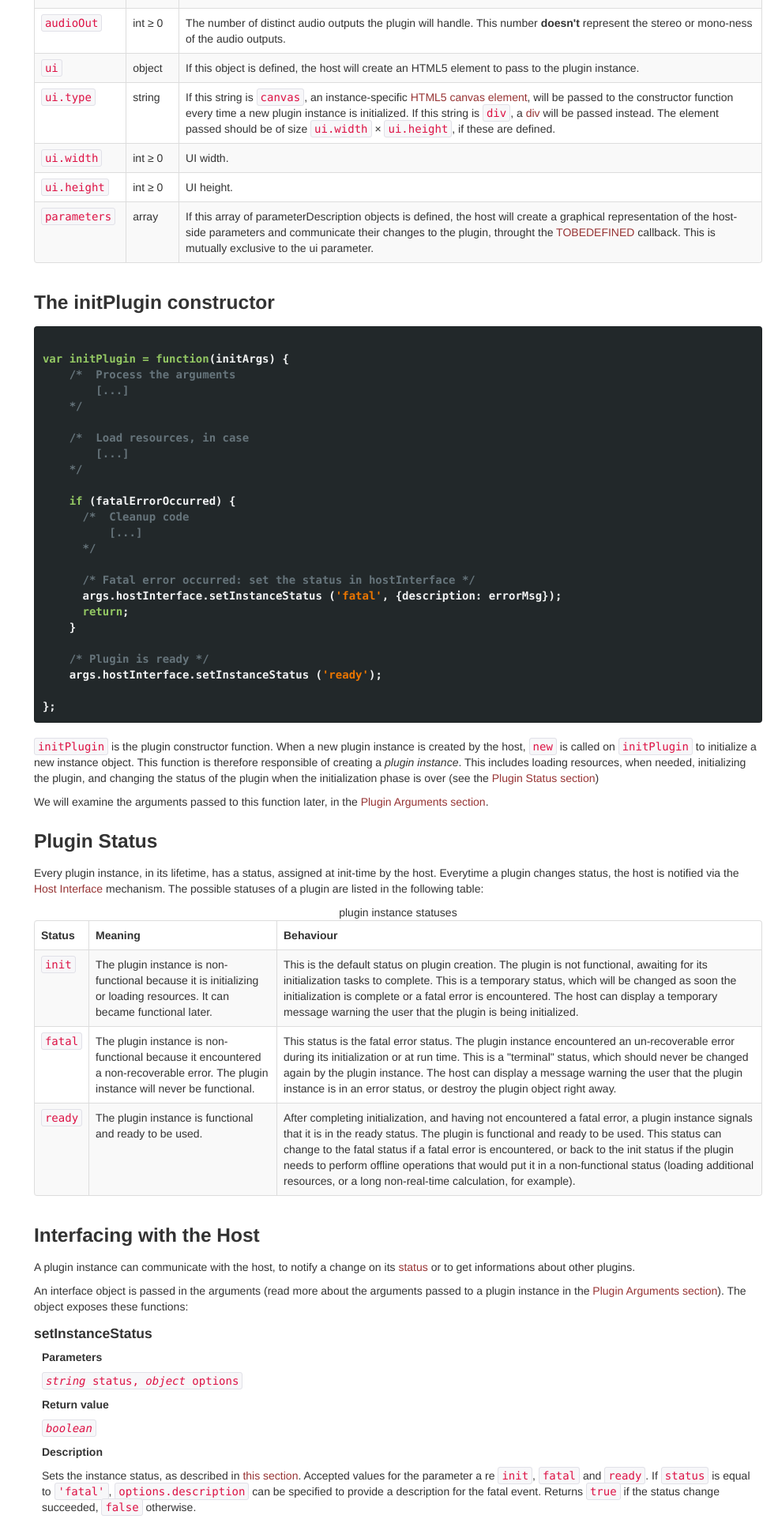
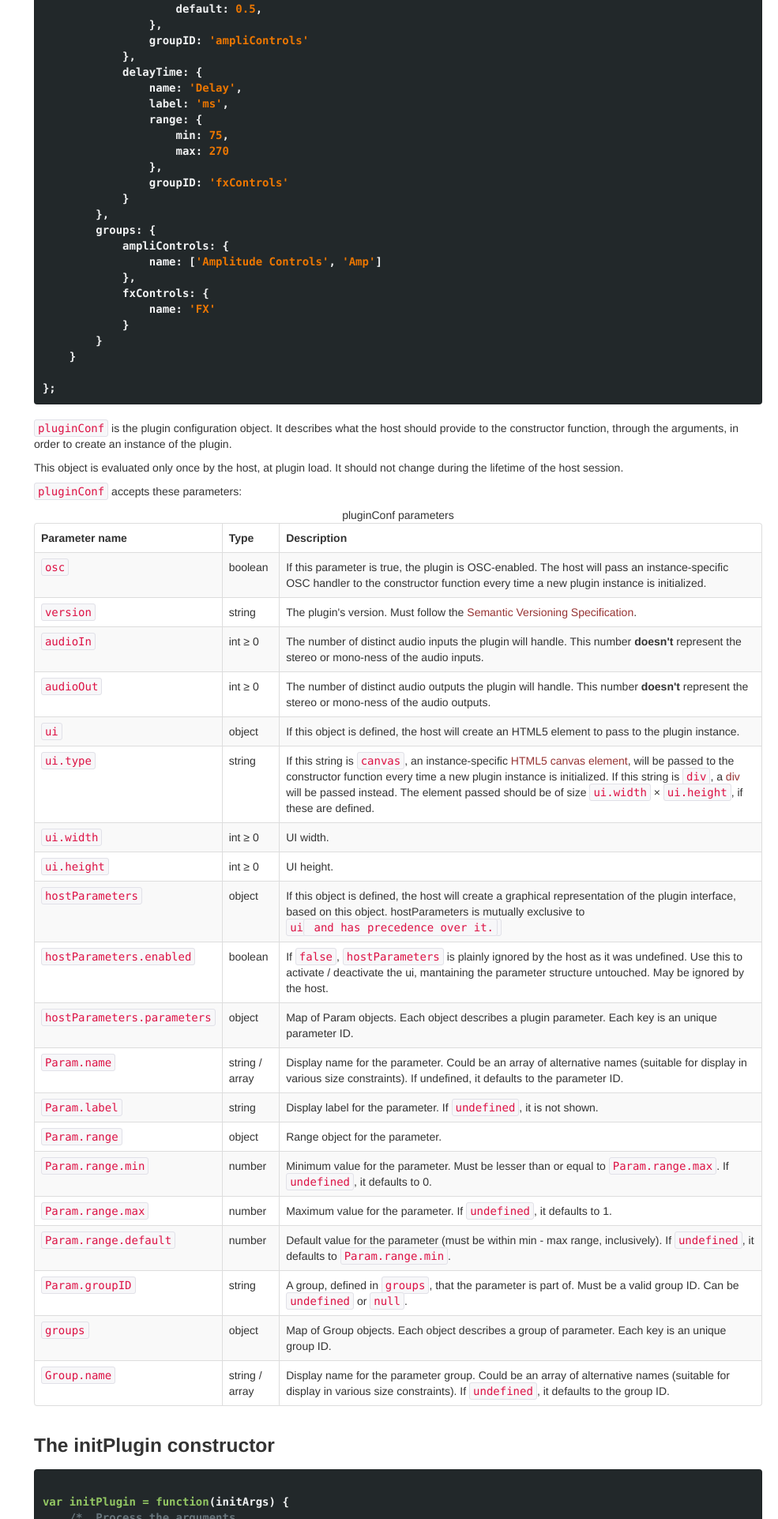
Before and after one commit to cristiano-belloni/hyacinth, a plain HTML site: page docs.html in a window 1280 px wide. Shown: the part 1748-3671 px from the top of the page at 79% size, without its empty margins (295-1280 px from the left). Drawn offline with Linux system fonts and the light colour scheme; files whose address does not match are found by name.

Commit message:
Added paramaters, functions and callback section to docs

```diff
--- a/docs.html
+++ b/docs.html
@@ -141,11 +141,54 @@ var pluginConf = {
     osc: true,   // OSC enabled
     audioIn: 4,  // Number of audio inputs
     audioOut: 1, // Number of audio outputs
+
+    // At least one between ui or hostParameters must be defined. Both can be defined.
     ui: {    // Request a 488x164 canvas for the GUI
         type: 'canvas',
         width: 488,
         height: 164
+    },
+
+    hostParameters : {
+        enabled: false,
+        parameters: {
+            lfoParm: {
+                name: ['Low-freq oscillator', 'LFO'],
+                label: 'Hz',
+                range: {
+                    min: 4,
+                    default: 8,
+                    max: 20
+                },
+                groupID: 'fxControls'
+            },
+            volParm: {
+                name: 'Volume',
+                range: {
+                    default: 0.5,
+                },
+                groupID: 'ampliControls'
+            },
+            delayTime: {
+                name: 'Delay',
+                label: 'ms',
+                range: {
+                    min: 75,
+                    max: 270
+                },
+                groupID: 'fxControls'
+            }
+        },
+        groups: {
+            ampliControls: {
+                name: ['Amplitude Controls', 'Amp']
+            },
+            fxControls: {
+                name: 'FX'
+            }
+        }
     }
+
 };</code></pre>
 
 <p><code>pluginConf</code> is the plugin configuration object. It describes what the host should provide to the constructor function, through the arguments, in order to create an instance of the plugin.</p>
@@ -203,9 +246,65 @@ var pluginConf = {
       <td>UI height.</td>
     </tr>
     <tr>
-        <td><code>parameters</code></td>
-        <td>array</td>
-        <td>If this array of parameterDescription objects is defined, the host will create a graphical representation of the host-side parameters and communicate their changes to the plugin, throught the <a>TOBEDEFINED</a> callback. This is mutually exclusive to the ui parameter.</td>
+        <td><code>hostParameters</code></td>
+        <td>object</td>
+        <td>If this object is defined, the host will create a graphical representation of the plugin interface, based on this object. hostParameters is mutually exclusive to <code>ui<code/> and has precedence over it.</td>
+    </tr>
+    <tr>
+        <td><code>hostParameters.enabled</code></td>
+        <td>boolean</td>
+        <td>If <code>false</code>, <code>hostParameters</code> is plainly ignored by the host as it was undefined. Use this to activate / deactivate the ui, mantaining the parameter structure untouched. May be ignored by the host.</td>
+    </tr>
+    <tr>
+        <td><code>hostParameters.parameters</code></td>
+        <td>object</td>
+        <td>Map of Param objects. Each object describes a plugin parameter. Each key is an unique parameter ID.</td>
+    </tr>
+    <tr>
+        <td><code>Param.name</code></td>
+        <td>string / array</td>
+        <td>Display name for the parameter. Could be an array of alternative names (suitable for display in various size constraints). If undefined, it defaults to the parameter ID.</td>
+    </tr>
+    <tr>
+        <td><code>Param.label</code></td>
+        <td>string</td>
+        <td>Display label for the parameter. If <code>undefined</code>, it is not shown.</td>
+    </tr>
+    <tr>
+        <td><code>Param.range</code></td>
+        <td>object</td>
+        <td>Range object for the parameter.</td>
+    </tr>
+    <tr>
+        <td><code>Param.range.min</code></td>
+        <td>number</td>
+        <td>Minimum value for the parameter. Must be lesser than or equal to <code>Param.range.max</code>. If <code>undefined</code>, it defaults to 0.</td>
+    </tr>
+    <tr>
+        <td><code>Param.range.max</code></td>
+        <td>number</td>
+        <td>Maximum value for the parameter. If <code>undefined</code>, it defaults to 1.</td>
+    </tr>
+    <tr>
+        <td><code>Param.range.default</code></td>
+        <td>number</td>
+        <td>Default value for the parameter (must be within min - max range, inclusively).  If <code>undefined</code>, it defaults to <code>Param.range.min</code>.</td>
+    </tr>
+    <tr>
+        <td><code>Param.groupID</code></td>
+        <td>string</td>
+        <td>A group, defined in <code>groups</code>, that the parameter is part of. Must be a valid group ID. Can be <code>undefined</code> or <code>null</code>.</td>
+    </tr>
+    <tr>
+        <td><code>groups</code></td>
+        <td>object</td>
+        <td>Map of Group objects. Each object describes a group of parameter. Each key is an unique group ID.</td>
+        <!-- Maybe nested groups with the . operator. Example group1.group2, creates group2, nested into group1 (if valid) -->
+    </tr>
+    <tr>
+        <td><code>Group.name</code></td>
+        <td>string / array</td>
+        <td>Display name for the parameter group. Could be an array of alternative names (suitable for display in various size constraints). If <code>undefined</code>, it defaults to the group ID.</td>
     </tr>
   </tbody>
 </table>
@@ -286,7 +385,8 @@ var initPlugin = function(initArgs) {
   </section>
 
   <section id="host_interface">
-    <h3>Interfacing with the Host</h3>
+    <h2>Interfacing with the Host</h2>
+    <h3>Static interface</h3>
     <p>
       A plugin instance can communicate with the host, to notify a change on its <a href="plugin_status">status</a> or to get informations about other plugins.
     </p>
@@ -314,6 +414,27 @@ var initPlugin = function(initArgs) {
       <dd><h5>Return value</h5> an <code>Array</code> of OSC-enabled <code>pluginInstanceDesc</code>, where <code>id</code> is the unique id of the instance, <code>pluginName</code> is the instance's plugin name and <code>customName</code> is the instance's custom name (if the host doesn't support user-defined instance names, this is equal to <code>pluginName</code>.</dd>
       <dd><h5>Description</h5> <p>Get a list of OSC-enabled plugin instances present in the current session. A plugin instance can request such a list for OSC discovery. By convention, the host should return only instances in their <code>ready</code> status. The field <code>customName</code> can be specified if the host supports custom (user-defined) names for instances. Otherwise, it should be equal to <code>pluginName</code>. <code>id</code> is an id, generated by the host, that uniquely identifies a given plugin instance.</p></dd>
     </dl>
+    <dl>
+      <dt><h4>getParm</h4></dt>
+      <dd><h5>Parameters</h5> <code><em>string</em> id</code></dd>
+      <dd><h5>Return value</h5> <code><em>float</em> value</code></dd>
+      <dd><h5>Description</h5> <p>Gets the <code>id</code> parameter value.</p></dd>
+    </dl>
+    <dl>
+      <dt><h4>setParm</h4></dt>
+      <dd><h5>Parameters</h5> <code><em>string</em> id, <em>float</em> value </code></dd>
+      <dd><h5>Return value</h5> <code><em>boolean</em> returnStatus</code></dd>
+      <dd><h5>Description</h5> <p>Sets the <code>id</code> parameter value. Returns <code>true</code> if succeeded, <code>false</code> otherwise.</p></dd>
+    </dl>
+    <h3>Callbacks</h3>
+      <p> All the callbacks are optional.</p>
+      <dl>
+          <dt><h4>onParmChange</h4></dt>
+          <dd><h5>Parameters</h5> <code><em>string</em> id, <em>number</em> value, <em>float</em> realValue</code></dd>
+          <dd><h5>Return value</h5> <code><em>none</em></code></dd>
+          <dd><h5>Description</h5> <p>Notifies the plugin a parameter change, if the parameter mechanism was specified in <code>pluginConf</code>. <code>value</code> is the parameter value, interpolated in the range specified for the parameter. <code>realValue</code> is the original value, in the [0,1] range.</p></dd>
+      </dl>
+
 
   </section>
 
@@ -446,14 +567,15 @@ handler.sendOSCMessage('/path/of/outbound/message', arg1, arg2, ..., argN);
 
   </section>
 
-      <hr>
+          <hr>
 
-      <footer>
-        <p>&copy; bitterspring.net 2013</p>
-      </footer>
+          <footer>
+            <p>&copy; bitterspring.net 2013</p>
+          </footer>
 
-     </div>
-    </div> <!-- /container -->
+        </div>
+      </div> <!-- /row-fluid -->
+    </div>
 
     <!-- Le javascript
     ================================================== -->
```
